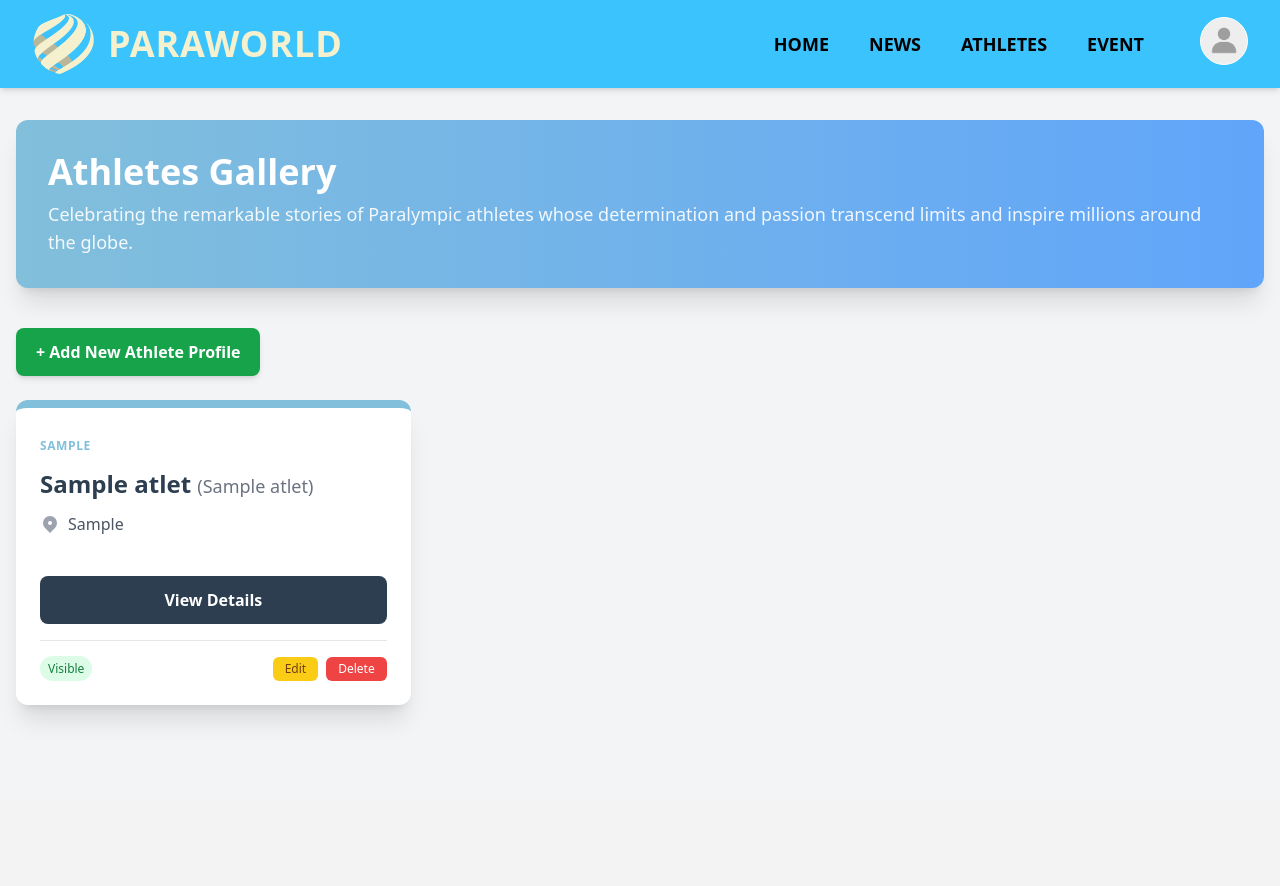
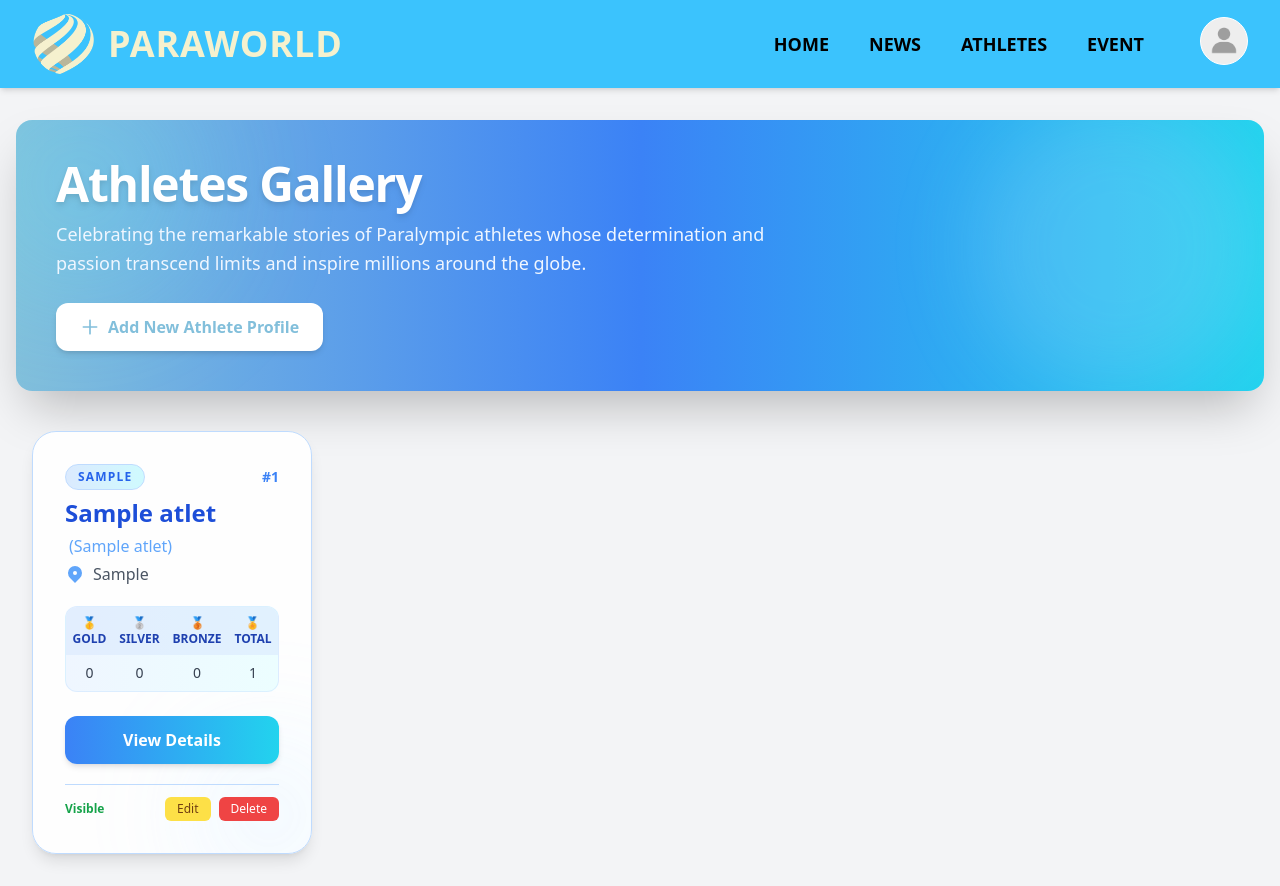
Before and after one commit to pbp-kelompok-a1/TK-1, a Django app: page /atlet/ in a window 1280 px wide. Before the commit the page ends 720 px from the top, so only its background shows below. Run offline with Django 5.2, Linux system fonts and the light colour scheme; a user stored in the database is signed in; tables that the repository leaves empty hold one stand-in row (values such as "Sample post"); some libraries are stand-ins or nearby versions.

Commit message:
update HTML profil atlet dan perbaikan event list

```diff
--- a/event/templates/event_create_form.html
+++ b/event/templates/event_create_form.html
@@ -12,7 +12,7 @@
 		<p class="text-lg opacity-90">
 			Share your upcoming ParaWorld tournament or community activity.
 		</p>
-		<a href="{% url 'event_list' %}"
+		<a href="{% url 'event:event_list' %}"
 			class="inline-flex items-center mt-3 text-sm text-white opacity-90 hover:opacity-100 transition duration-150">
 			<svg xmlns="http://www.w3.org/2000/svg" class="w-4 h-4 mr-1" fill="none" viewBox="0 0 24 24" stroke="currentColor">
 				<path stroke-linecap="round" stroke-linejoin="round" stroke-width="2" d="M15 19l-7-7 7-7" />
--- a/event/templates/events_list.html
+++ b/event/templates/events_list.html
@@ -49,7 +49,7 @@
             {% endif %}
 
             {% if is_admin %}
-            <a href="{% url 'event_create_global' %}"
+            <a href="{% url 'event:event_create_global' %}"
                class="inline-flex items-center px-4 py-2 border border-white text-sm font-medium rounded-lg shadow-md bg-opacity-20 hover:bg-opacity-30 transition duration-150">
                 <i data-lucide="shield-check" class="w-5 h-5 mr-2"></i>
                 Add Global Event (Admin)
--- a/profil_atlet/templates/profil_atlet/list_atlet.html
+++ b/profil_atlet/templates/profil_atlet/list_atlet.html
@@ -6,22 +6,41 @@
 
 <main class="container mx-auto px-4 py-8">
 
-<div class="mb-10 p-8 bg-paraworld-blue rounded-xl text-white shadow-xl bg-gradient-to-r from-paraworld-blue to-blue-400">
-    <h1 class="text-4xl font-bold mb-2">Athletes Gallery</h1>
-    <p class="text-lg opacity-90">Celebrating the remarkable stories of Paralympic athletes whose determination and passion transcend limits and inspire millions around the globe.</p>
-</div>
+<!-- header -->
+<div class="relative mb-6 overflow-hidden rounded-2xl shadow-2xl">
+    <!-- background gradient -->
+    <div class="absolute inset-0 bg-gradient-to-r from-paraworld-blue via-blue-500 to-cyan-400"></div>
+
+    <!-- dekorasi -->
+    <div class="absolute -top-16 -left-16 w-64 h-64 bg-cyan-300/20 rounded-full blur-3xl"></div>
+    <div class="absolute bottom-0 right-0 w-72 h-72 bg-blue-200/20 rounded-full blur-2xl"></div>
+
+    <!-- konten -->
+    <div class="relative p-6 sm:p-10 text-white">
+        <h1 class="text-4xl sm:text-5xl font-extrabold tracking-tight drop-shadow-md">
+            Athletes Gallery
+        </h1>
+        <p class="mt-3 text-lg text-blue-50 max-w-3xl leading-relaxed">
+            Celebrating the remarkable stories of Paralympic athletes whose determination and passion transcend limits
+            and inspire millions around the globe.
+        </p>
 
         {% if user.is_authenticated and user.is_superuser %}
-    <div class="mb-6">
+            <div class="mt-6">
                 <button type="button" id="btn-tambah-atlet"
-            class="inline-block px-5 py-3 bg-green-600 text-white rounded-lg font-semibold shadow-md hover:bg-green-700 transition-all duration-300 transform hover:scale-105">
-        + Add New Athlete Profile
+                    class="inline-flex items-center px-6 py-3 bg-white text-paraworld-blue font-bold rounded-xl shadow-md hover:bg-blue-50 transition-all duration-300 transform hover:scale-105">
+                    <svg xmlns="http://www.w3.org/2000/svg" class="w-5 h-5 mr-2" fill="none" viewBox="0 0 24 24" stroke="currentColor">
+                        <path stroke-linecap="round" stroke-linejoin="round" stroke-width="2" d="M12 4v16m8-8H4" />
+                    </svg>
+                    Add New Athlete Profile
                 </button>
             </div>
         {% endif %}
+    </div>
+</div>
 
-
-<div id="atlet-grid-container" class="grid grid-cols-1 md:grid-cols-2 lg:grid-cols-3 gap-8">
+<div id="atlet-grid-container" class="grid grid-cols-1 sm:grid-cols-2 lg:grid-cols-3 xl:grid-cols-4 gap-8 pt-4 px-4">
+</div>
 </div>
 </main>
 
@@ -36,94 +55,87 @@
 
     // fungsi utk buat 1 card atlet
     function createAthleteCard(atlet) {
+    const medals = `
+        <div class="mt-5 bg-gradient-to-r from-blue-50 to-cyan-50 rounded-xl border border-blue-200/40 overflow-hidden">
+        <table class="w-full text-center text-sm">
+            <thead class="bg-blue-100/60 text-blue-800 font-semibold uppercase text-xs">
+            <tr>
+                <th class="py-2">🥇 Gold</th>
+                <th class="py-2">🥈 Silver</th>
+                <th class="py-2">🥉 Bronze</th>
+                <th class="py-2">🏅 Total</th>
+            </tr>
+            </thead>
+            <tbody>
+            <tr class="text-gray-700 font-medium">
+                <td class="py-2">${atlet.gold_count ?? 0}</td>
+                <td class="py-2">${atlet.silver_count ?? 0}</td>
+                <td class="py-2">${atlet.bronze_count ?? 0}</td>
+                <td class="py-2">${atlet.total_medals ?? 0}</td>
+            </tr>
+            </tbody>
+        </table>
+        </div>`;
 
-        // HTML untuk Medali
-        let medalHtml = '';
-        if (atlet.total_medals > 0) {
-            medalHtml = `
-            <div class="mb-5">
-                <div class="flex flex-wrap gap-2">
-                    ${atlet.gold_count > 0 ? `
-                    <span class="flex items-center bg-yellow-400 text-yellow-900 text-sm font-bold px-3 py-1 rounded-full shadow">
-                        <span class="mr-1.5">🥇</span> ${atlet.gold_count}
-                    </span>` : ''}
+    const detailBtn = IS_AUTHENTICATED
+        ? `<a href="/atlet/${atlet.pk}/"
+            class="mt-6 block w-full py-3 rounded-xl bg-gradient-to-r from-blue-500 to-cyan-400 text-white font-semibold shadow-md hover:shadow-lg hover:from-blue-600 hover:to-cyan-500 transition-all duration-300 text-center">
+            View Details
+        </a>`
+        : `<p class="text-sm text-gray-400 italic mt-5 text-center">Login to view details.</p>`;
 
-                    ${atlet.silver_count > 0 ? `
-                    <span class="flex items-center bg-gray-300 text-gray-800 text-sm font-bold px-3 py-1 rounded-full shadow">
-                        <span class="mr-1.5">🥈</span> ${atlet.silver_count}
-                    </span>` : ''}
+    const adminPanel = IS_SUPERUSER
+        ? `
+        <div class="border-t border-blue-200 mt-5 pt-3 flex justify-between items-center text-xs text-gray-600">
+            <span class="${atlet.is_visible ? 'text-green-600 font-semibold' : 'text-red-600 font-semibold'}">
+            ${atlet.is_visible ? 'Visible' : 'Hidden'}
+            </span>
+            <div class="flex gap-2">
+            <a href="/atlet/update/${atlet.pk}/"
+                class="bg-yellow-300 text-yellow-900 px-3 py-1 rounded-md hover:bg-yellow-400 font-medium transition-all">Edit</a>
+            <button data-pk="${atlet.pk}" data-name="${atlet.name}"
+                class="btn-delete-atlet bg-red-500 text-white px-3 py-1 rounded-md hover:bg-red-600 font-medium transition-all">Delete</button>
+            </div>
+        </div>`
+        : '';
 
-                    ${atlet.bronze_count > 0 ? `
-                    <span class="flex items-center bg-yellow-600/70 text-white text-sm font-bold px-3 py-1 rounded-full shadow">
-                        <span class="mr-1.5">🥉</span> ${atlet.bronze_count}
-                    </span>` : ''}
+    return `
+    <div class="group bg-white/90 backdrop-blur-sm rounded-3xl border border-blue-200 shadow-lg hover:shadow-xl transition-all duration-400 hover:-translate-y-1 overflow-hidden">
+        <div class="relative z-10 p-8 flex flex-col justify-between h-full text-gray-800">
+
+        <!-- utk discipline & ID -->
+        <div class="flex justify-between items-center mb-2">
+            <span class="text-xs font-bold uppercase tracking-widest bg-gradient-to-r from-blue-100 to-cyan-100 px-3 py-1 rounded-full border border-blue-200 text-blue-600">
+            ${atlet.discipline}
+            </span>
+            <span class="text-sm text-blue-500 font-semibold">#${atlet.pk}</span>
         </div>
-            </div>`;
-        } else {
-            medalHtml = '<div class="mb-5 h-10"></div>'; // placehorlder agar tinggi card sama
-        }
 
-        // HTML untuk Tombol Detail
-        let buttonHtml = '';
-        if (IS_AUTHENTICATED) {
-            const detailUrl = `/atlet/${atlet.pk}/`;
-            buttonHtml = `
-            <a href="${detailUrl}" class="block w-full text-center px-4 py-3 bg-paraworld-dark text-white rounded-lg font-semibold hover:bg-gray-700 transition-colors">
-                View Details
-            </a>`;
-        } else {
-            buttonHtml = '<p class="text-sm text-gray-500 italic text-center py-3">Login to view details.</p>';
-        }
+        <!-- Name -->
+        <h2 class="text-2xl font-bold text-blue-700 leading-tight">
+            ${atlet.name}
+            ${atlet.short_name ? `<span class="text-base text-blue-400 font-medium ml-1">(${atlet.short_name})</span>` : ''}
+        </h2>
 
-        // HTML untuk Panel Admin
-        let adminPanelHtml = '';
-        if (IS_SUPERUSER) {
-            const updateUrl = `/atlet/update/${atlet.pk}/`;
-            const deleteUrl = `/atlet/delete/${atlet.pk}/`;
-            adminPanelHtml = `
-            <div class="mt-4 pt-4 border-t border-gray-200 text-xs">
-                <div class="flex justify-between items-center">
-                    <div>
-                        ${atlet.is_visible ?
-                        '<span class="font-medium bg-green-100 text-green-700 px-2 py-1 rounded-full">Visible</span>' :
-                        '<span class="font-medium bg-red-100 text-red-700 px-2 py-1 rounded-full">Hidden</span>'}
-                    </div>
-                    <div class="flex space-x-2">
-                        <a href="${updateUrl}" class="font-medium bg-yellow-400 text-yellow-900 px-3 py-1 rounded-md hover:bg-yellow-500">Edit</a>
-                        <button type="button"
-                                data-pk="${atlet.pk}"
-                                data-name="${atlet.name}"
-                                class="btn-delete-atlet font-medium bg-red-500 text-white px-3 py-1 rounded-md hover:bg-red-600">
-                            Delete
-                        </button>
-                    </div>
-                </div>
-            </div>`;
-        }
-
-        // merge semua HTML jd 1 card
-        return `
-        <div class="bg-white rounded-xl shadow-xl transition-all duration-300 transform hover:scale-105 border-t-8 border-paraworld-blue">
-            <div class="p-6">
-                <div class="mb-3">
-                    <span class="text-xs font-bold uppercase text-paraworld-blue tracking-wider">${atlet.discipline}</span>
-                </div>
-                <h5 class="text-2xl font-bold text-paraworld-dark mb-3">
-                    ${atlet.name}
-                    ${atlet.short_name ? `<span class="text-lg text-gray-500 font-medium">(${atlet.short_name})</span>` : ''}
-                </h5>
-                <div class="flex items-center text-gray-600 mb-5">
-                    <svg xmlns="http://www.w3.org/2000/svg" class="h-5 w-5 mr-2 text-gray-400" viewBox="0 0 20 20" fill="currentColor">
+        <!-- Country -->
+        <div class="flex items-center text-gray-600 mt-1">
+            <svg xmlns="http://www.w3.org/2000/svg" class="h-5 w-5 mr-2 text-blue-400" viewBox="0 0 20 20" fill="currentColor">
             <path fill-rule="evenodd" d="M5.05 4.05a7 7 0 119.9 9.9L10 18.9l-4.95-4.95a7 7 0 010-9.9zM10 11a2 2 0 100-4 2 2 0 000 4z" clip-rule="evenodd" />
             </svg>
             <span>${atlet.country}</span>
         </div>
-                ${medalHtml}
-                ${buttonHtml}
-                ${adminPanelHtml}
+
+        <!-- Medals -->
+        ${medals}
+
+        <!-- Tombol -->
+        ${detailBtn}
+        ${adminPanel}
         </div>
-        </div>
-        `;
+
+        <!-- agar glow accent -->
+        <div class="absolute -bottom-8 -right-8 w-36 h-36 bg-gradient-to-tr from-blue-300/30 to-cyan-200/20 rounded-full blur-3xl opacity-70"></div>
+    </div>`;
     }
 
     // func utk ambil data (AJAX) dan show all card
@@ -214,7 +226,6 @@
             const response = await fetch("{% url 'profil_atlet:create_atlet_ajax' %}", {
                 method: "POST",
                 body: formData,
-                headers: {}
             });
 
             const result = await response.json();
```
Lines whose indentation alone changed are shown as unchanged.
